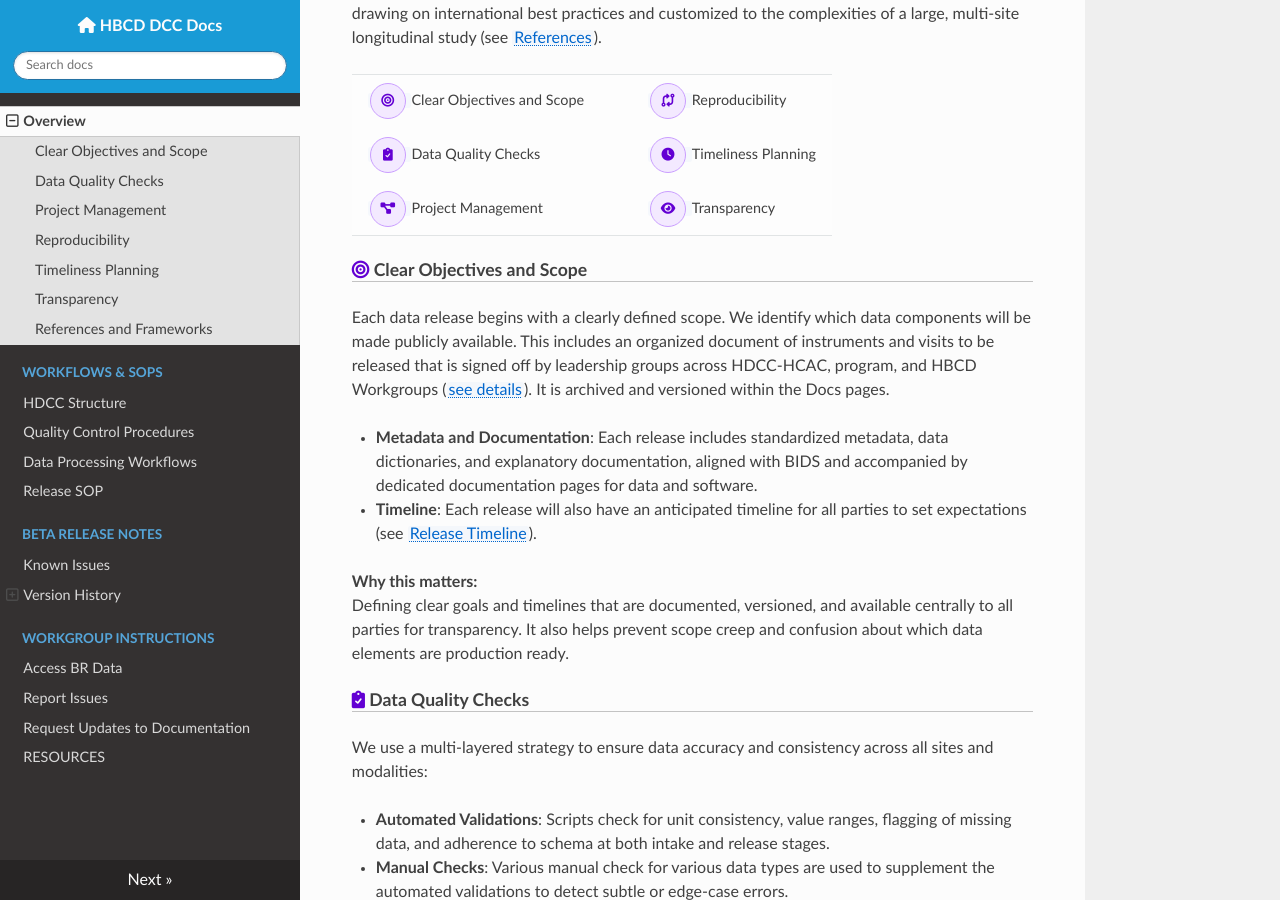
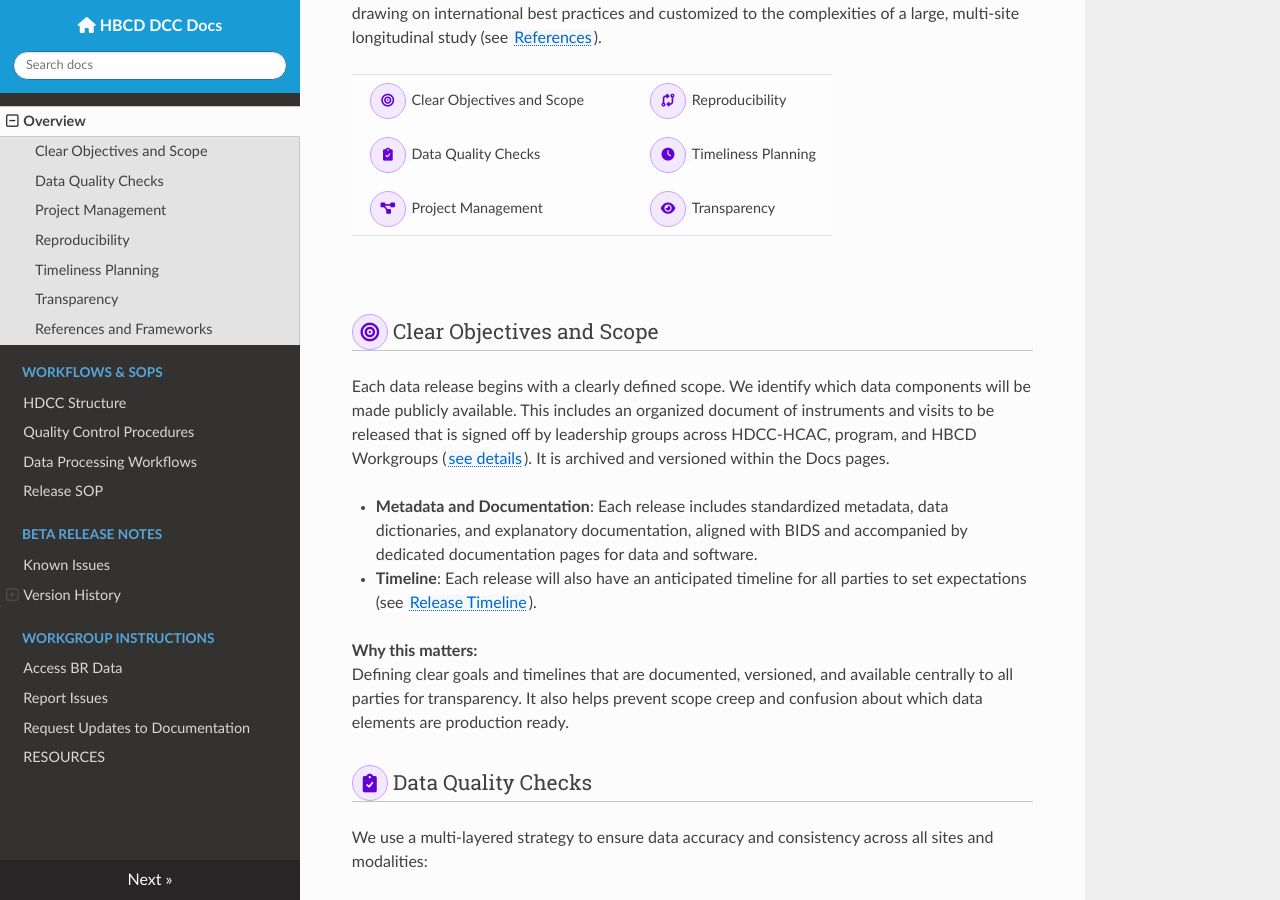
Before and after one commit to DCAN-Labs/hbcd-docs-internal, an MkDocs documentation site: the page built from docs/index.md, in a window 1280 px wide and 900 px high, scrolled down 730 px. Built offline with MkDocs 1.6.1, drawn with Linux system fonts in a browser that asks for light colours; nearby versions of some CDN libraries.

Commit message:
make icons on overview page match in headers as well

```diff
--- a/docs/index.md
+++ b/docs/index.md
@@ -51,9 +51,9 @@ The HDCC is committed to a principled and transparent approach to data sharing.
 </tr>
 </tbody>
 </table>
+<br>
 
-
-#### <i class="fa-solid fa-bullseye" style="color: #6300d3;"></i> Clear Objectives and Scope
+### <span class="pill-link"><i class="fa-solid fa-bullseye" style="color: #6300d3;"></i></span> Clear Objectives and Scope
 
 Each data release begins with a clearly defined scope. We identify which data components will be made publicly available. This includes an organized document of instruments and visits to be released that is signed off by leadership groups across HDCC-HCAC, program, and HBCD Workgroups ([see details](orgcharts.md#hbcd-workgroups)). It is archived and versioned within the Docs pages.
 
@@ -65,7 +65,7 @@ Each data release begins with a clearly defined scope. We identify which data co
 Defining clear goals and timelines that are documented, versioned, and available centrally to all parties for transparency. It also helps prevent scope creep and confusion about which data elements are production ready.
 
 
-#### <i class="fa-solid fa-clipboard-check" style="color: #6300d3;"></i> Data Quality Checks
+### <span class="pill-link"><i class="fa-solid fa-clipboard-check" style="color: #6300d3;"></i></span> Data Quality Checks
 
 We use a multi-layered strategy to ensure data accuracy and consistency across all sites and modalities:
 
@@ -84,7 +84,7 @@ We use a multi-layered strategy to ensure data accuracy and consistency across a
 **Why this matters:**
 Data quality is foundational for scientific integrity and usability. Multiple validation layers ensure we catch both systemic and isolated issues before public release. Laying out every update, change, and error for all members of the consortium to view can be difficult, but it provides a level of transparency and helps with speed to assure deadlines are met.
 
-#### <i class="fa-solid fa-diagram-project" style="color: #6300d3;"></i> Project Management
+### <span class="pill-link"><i class="fa-solid fa-diagram-project" style="color: #6300d3;"></i></span> Project Management
 
 Our release strategy is supported by coordinated project management personnel that unify communication, task tracking, and release milestones:
 Platform Integration: We use Monday.com to manage tasks, tickets, timelines, and dependencies across teams.
@@ -96,7 +96,8 @@ Platform Integration: We use Monday.com to manage tasks, tickets, timelines, and
 **Why this matters:**
 A well-run project management system ensures no detail or dependency is missed, enables visibility across groups, and makes coordination across dozens of stakeholders efficient and predictable.
 
-#### <i class="fa-solid fa-code-compare" style="color: #6300d3;"></i> Reproducibility
+
+### <span class="pill-link"><i class="fa-solid fa-code-compare" style="color: #6300d3;"></i></span> Reproducibility
 
 Our data processing workflows are built to be fully reproducible by both internal and external teams:
 
@@ -111,7 +112,7 @@ Our data processing workflows are built to be fully reproducible by both interna
 **Why this matters:**
 Reproducibility is a cornerstone of modern science. It ensures that results derived from HBCD data can be verified, trusted, and extended by the broader research community. Every element of our code base is available for the community to utilize and identify improvements and contribute to improvements of the code base. This ensures high quality packages and modernization with a fast changing scientific landscape.
 
-#### <i class="fa-solid fa-clock" style="color: #6300d3;"></i> Timeliness Planning
+### <span class="pill-link"><i class="fa-solid fa-clock" style="color: #6300d3;"></i></span> Timeliness Planning
 
 With the lessons learned from Release 1.0, we are now taking a proactive approach to timeline management and release readiness. The release timeline is now part of the approval process for the defined objectives and scope  (see [Release Timeline](workflows/release-wf.md#release-timeline)).
 
@@ -124,7 +125,8 @@ With the lessons learned from Release 1.0, we are now taking a proactive approac
 **Why this matters:**
 Timely releases and thoughtful approved timelines maintain community momentum and fulfill commitments. Early and iterative review avoids last-minute surprises and enables smoother rollout.
 
-#### <i class="fa-solid fa-eye" style="color: #6300d3;"></i> Transparency
+
+### <span class="pill-link"><i class="fa-solid fa-eye" style="color: #6300d3;"></i></span> Transparency
 
 We commit to open and honest communication with all data users:
 
```
